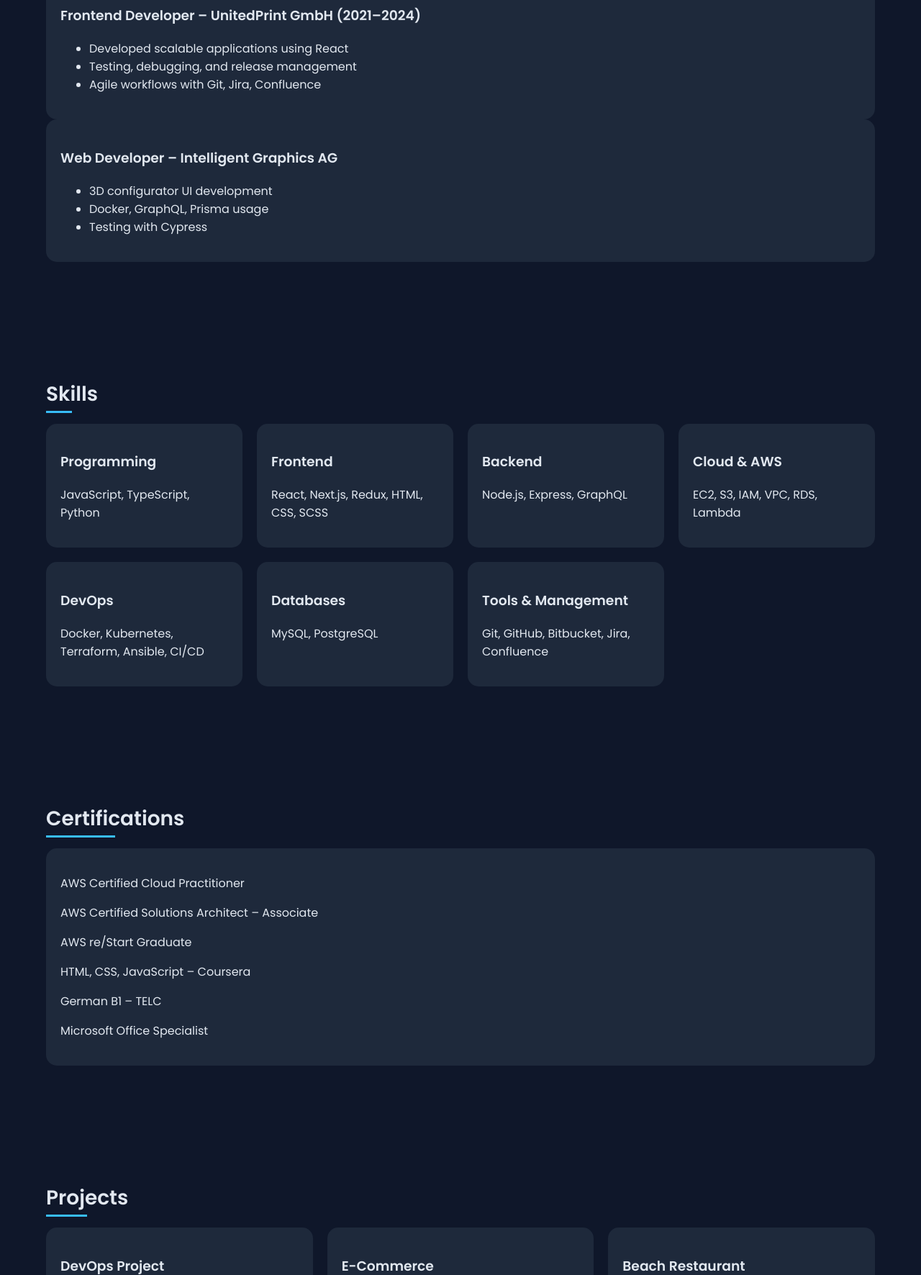
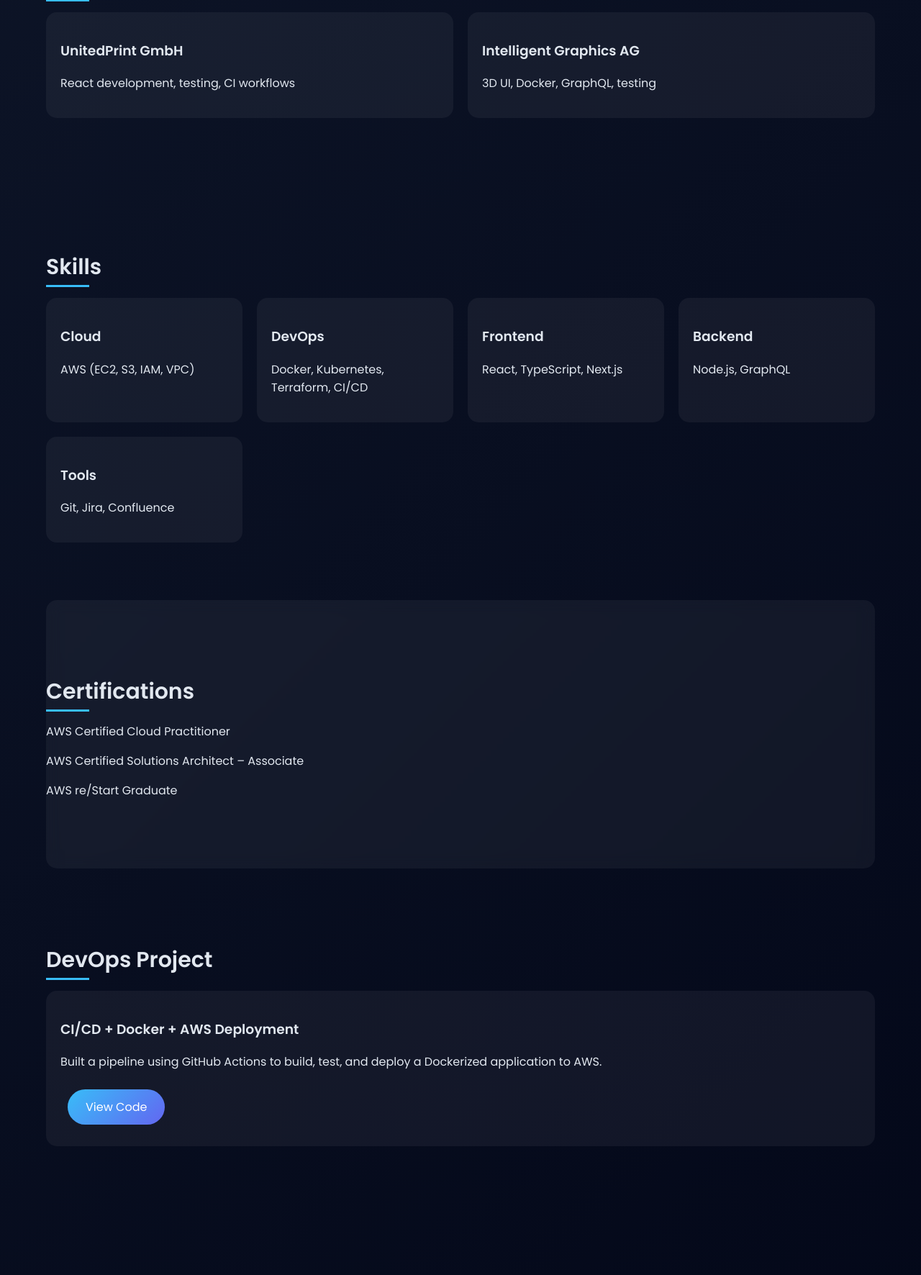
Before and after one commit to khan03148/Portfolio, a plain HTML site: page index.html in a window 1280 px wide. Shown: the part 1028-2800 px from the top of the page at 72% size. Drawn offline with Linux system fonts and the light colour scheme.

Commit message:
Enhance layout and styles in index.html
Updated styles and structure for improved layout and visual effects. Added glass effect to sections and enhanced responsiveness.

```diff
--- a/index.html
+++ b/index.html
@@ -3,52 +3,53 @@
 <head>
 <meta charset="UTF-8">
 <meta name="viewport" content="width=device-width, initial-scale=1.0">
-
 <title>Jahangir Khan | Cloud Engineer</title>
 
 <link href="https://fonts.googleapis.com/css2?family=Poppins:wght@300;400;600&display=swap" rel="stylesheet">
 <link rel="stylesheet" href="https://cdnjs.cloudflare.com/ajax/libs/font-awesome/6.5.0/css/all.min.css">
 
 <style>
-
 body {
   margin:0;
   font-family:'Poppins',sans-serif;
-  background:#0f172a;
+  background:linear-gradient(135deg,#0f172a,#020617);
   color:#e2e8f0;
+}
+
+/* Glass effect */
+.glass {
+  background:rgba(255,255,255,0.05);
+  backdrop-filter:blur(10px);
+  border-radius:15px;
+  padding:20px;
 }
 
 /* Layout */
 .container { width:90%; margin:auto; }
-.section { padding:70px 0; }
+.section { padding:80px 0; opacity:0; transform:translateY(40px); transition:1s; }
+.section.show { opacity:1; transform:translateY(0); }
 
 /* Headings */
-.section h2 {
-  font-size:28px;
+h2 {
+  font-size:30px;
   margin-bottom:20px;
   position:relative;
-  display:inline-block;
 }
 
-.section h2::after {
+h2::after {
   content:"";
-  width:50%;
+  width:60px;
   height:3px;
   background:#38bdf8;
   position:absolute;
   bottom:-5px;
   left:0;
-  transition:0.3s;
-}
-
-.section h2:hover::after {
-  width:100%;
 }
 
 /* Hero */
 header {
   text-align:center;
-  padding:100px 20px;
+  padding:120px 20px;
 }
 
 h1 { font-size:42px; }
@@ -67,57 +68,46 @@ h1 { font-size:42px; }
 }
 
 .btn:hover {
-  transform:translateY(-3px);
-  box-shadow:0 10px 20px rgba(0,0,0,0.5);
+  transform:translateY(-4px) scale(1.05);
+  box-shadow:0 0 20px rgba(56,189,248,0.7);
 }
 
-/* Cards */
+/* Grid */
 .grid {
   display:grid;
   grid-template-columns:repeat(auto-fit,minmax(250px,1fr));
   gap:20px;
 }
 
+/* Card */
 .card {
-  background:#1e293b;
+  background:rgba(255,255,255,0.05);
   padding:20px;
   border-radius:15px;
   transition:0.3s;
 }
 
 .card:hover {
-  transform:translateY(-8px);
-}
-
-/* Badges */
-.badge {
-  display:inline-block;
-  margin:5px;
-  padding:6px 12px;
-  background:#38bdf8;
-  color:#000;
-  border-radius:8px;
-  font-size:12px;
+  transform:translateY(-10px) scale(1.02);
 }
 
 /* Contact */
 .contact-icons a {
+  font-size:26px;
   margin:10px;
-  font-size:24px;
   color:#38bdf8;
   transition:0.3s;
 }
 
 .contact-icons a:hover {
-  color:#fff;
-  transform:scale(1.2);
+  transform:scale(1.3);
+  color:white;
 }
 
 /* Responsive */
 @media(max-width:768px){
   h1 { font-size:28px; }
 }
-
 </style>
 </head>
 
@@ -138,39 +128,30 @@ h1 { font-size:42px; }
 </header>
 
 <!-- ABOUT -->
-<section class="section container">
+<section class="section container glass">
   <h2>About Me</h2>
-
   <p>
     Cloud Engineer and AWS Certified Solutions Architect with 5+ years of experience in frontend development.
     Transitioned into Cloud and DevOps with hands-on experience and real-world projects.
-    Strong experience working with Linux, Git, GitHub, Docker, containerization, and CI/CD pipelines in professional environments.
+    Strong experience with Linux, Git, GitHub, Docker, containerization, and CI/CD pipelines.
   </p>
-
 </section>
 
 <!-- EXPERIENCE -->
 <section class="section container">
   <h2>Experience</h2>
 
-  <div class="card">
-    <h3>Frontend Developer – UnitedPrint GmbH (2021–2024)</h3>
-    <ul>
-      <li>Developed scalable applications using React</li>
-      <li>Testing, debugging, and release management</li>
-      <li>Agile workflows with Git, Jira, Confluence</li>
-    </ul>
+  <div class="grid">
+    <div class="card">
+      <h3>UnitedPrint GmbH</h3>
+      <p>React development, testing, CI workflows</p>
+    </div>
+
+    <div class="card">
+      <h3>Intelligent Graphics AG</h3>
+      <p>3D UI, Docker, GraphQL, testing</p>
+    </div>
   </div>
-
-  <div class="card">
-    <h3>Web Developer – Intelligent Graphics AG</h3>
-    <ul>
-      <li>3D configurator UI development</li>
-      <li>Docker, GraphQL, Prisma usage</li>
-      <li>Testing with Cypress</li>
-    </ul>
-  </div>
-
 </section>
 
 <!-- SKILLS -->
@@ -178,56 +159,33 @@ h1 { font-size:42px; }
   <h2>Skills</h2>
 
   <div class="grid">
-
-    <div class="card">
-      <h3>Programming</h3>
-      <p>JavaScript, TypeScript, Python</p>
-    </div>
-
-    <div class="card">
-      <h3>Frontend</h3>
-      <p>React, Next.js, Redux, HTML, CSS, SCSS</p>
-    </div>
-
-    <div class="card">
-      <h3>Backend</h3>
-      <p>Node.js, Express, GraphQL</p>
-    </div>
-
-    <div class="card">
-      <h3>Cloud & AWS</h3>
-      <p>EC2, S3, IAM, VPC, RDS, Lambda</p>
-    </div>
-
-    <div class="card">
-      <h3>DevOps</h3>
-      <p>Docker, Kubernetes, Terraform, Ansible, CI/CD</p>
-    </div>
-
-    <div class="card">
-      <h3>Databases</h3>
-      <p>MySQL, PostgreSQL</p>
-    </div>
-
-    <div class="card">
-      <h3>Tools & Management</h3>
-      <p>Git, GitHub, Bitbucket, Jira, Confluence</p>
-    </div>
-
+    <div class="card"><h3>Cloud</h3><p>AWS (EC2, S3, IAM, VPC)</p></div>
+    <div class="card"><h3>DevOps</h3><p>Docker, Kubernetes, Terraform, CI/CD</p></div>
+    <div class="card"><h3>Frontend</h3><p>React, TypeScript, Next.js</p></div>
+    <div class="card"><h3>Backend</h3><p>Node.js, GraphQL</p></div>
+    <div class="card"><h3>Tools</h3><p>Git, Jira, Confluence</p></div>
   </div>
 </section>
 
 <!-- CERTIFICATIONS -->
+<section class="section container glass">
+  <h2>Certifications</h2>
+  <p>AWS Certified Cloud Practitioner</p>
+  <p>AWS Certified Solutions Architect – Associate</p>
+  <p>AWS re/Start Graduate</p>
+</section>
+
+<!-- DEVOPS PROJECT -->
 <section class="section container">
-  <h2>Certifications</h2>
+  <h2>DevOps Project</h2>
 
   <div class="card">
-    <p>AWS Certified Cloud Practitioner</p>
-    <p>AWS Certified Solutions Architect – Associate</p>
-    <p>AWS re/Start Graduate</p>
-    <p>HTML, CSS, JavaScript – Coursera</p>
-    <p>German B1 – TELC</p>
-    <p>Microsoft Office Specialist</p>
+    <h3>CI/CD + Docker + AWS Deployment</h3>
+    <p>
+      Built a pipeline using GitHub Actions to build, test, and deploy a Dockerized application to AWS.
+    </p>
+
+    <a class="btn" href="https://github.com/khan03148">View Code</a>
   </div>
 </section>
 
@@ -236,34 +194,18 @@ h1 { font-size:42px; }
   <h2>Projects</h2>
 
   <div class="grid">
-
     <div class="card">
-      <h3>DevOps Project</h3>
-      <p>AWS | Docker | Kubernetes | CI/CD</p>
-      <a class="btn" href="https://github.com/khan03148">GitHub</a>
+      <h3>E-Commerce</h3>
+      <a class="btn" href="https://e-commercee.netlify.app/">Live</a>
+      <a class="btn" href="https://github.com/khan03148">Code</a>
     </div>
 
     <div class="card">
-      <h3>E-Commerce</h3>
-      <a class="btn" href="https://e-commercee.netlify.app/">Live</a>
-      <a class="btn" href="https://github.com/khan03148">GitHub</a>
+      <h3>Restaurant</h3>
+      <a class="btn" href="https://khan03148.github.io/BeachResturant/">Live</a>
+      <a class="btn" href="https://github.com/khan03148">Code</a>
     </div>
-
-    <div class="card">
-      <h3>Beach Restaurant</h3>
-      <a class="btn" href="https://khan03148.github.io/BeachResturant/">Live</a>
-      <a class="btn" href="https://github.com/khan03148">GitHub</a>
-    </div>
-
   </div>
-
-  <h3 style="margin-top:40px;">More...</h3>
-
-  <ul>
-    <li>E-Commerce → Live | GitHub</li>
-    <li>Restaurant → Live | GitHub</li>
-  </ul>
-
 </section>
 
 <!-- CONTACT -->
@@ -272,10 +214,9 @@ h1 { font-size:42px; }
 
   <div class="contact-icons">
     <a href="mailto:khan03148@gmail.com"><i class="fas fa-envelope"></i></a>
-    <a href="https://www.linkedin.com/in/jahangir-khan-0337ab174"><i class="fab fa-linkedin"></i></a>
+    <a href="https://linkedin.com/in/jahangir-khan-0337ab174"><i class="fab fa-linkedin"></i></a>
     <a href="https://github.com/khan03148"><i class="fab fa-github"></i></a>
   </div>
-
 </section>
 
 <!-- TYPING -->
@@ -299,8 +240,18 @@ isDeleting=false; i=(i+1)%words.length;
 
 setTimeout(type,isDeleting?50:100);
 }
+type();
 
-type();
+/* Scroll Animation */
+const sections=document.querySelectorAll(".section");
+window.addEventListener("scroll",()=>{
+sections.forEach(sec=>{
+const top=sec.getBoundingClientRect().top;
+if(top<window.innerHeight-100){
+sec.classList.add("show");
+}
+});
+});
 </script>
 
 </body>
```
